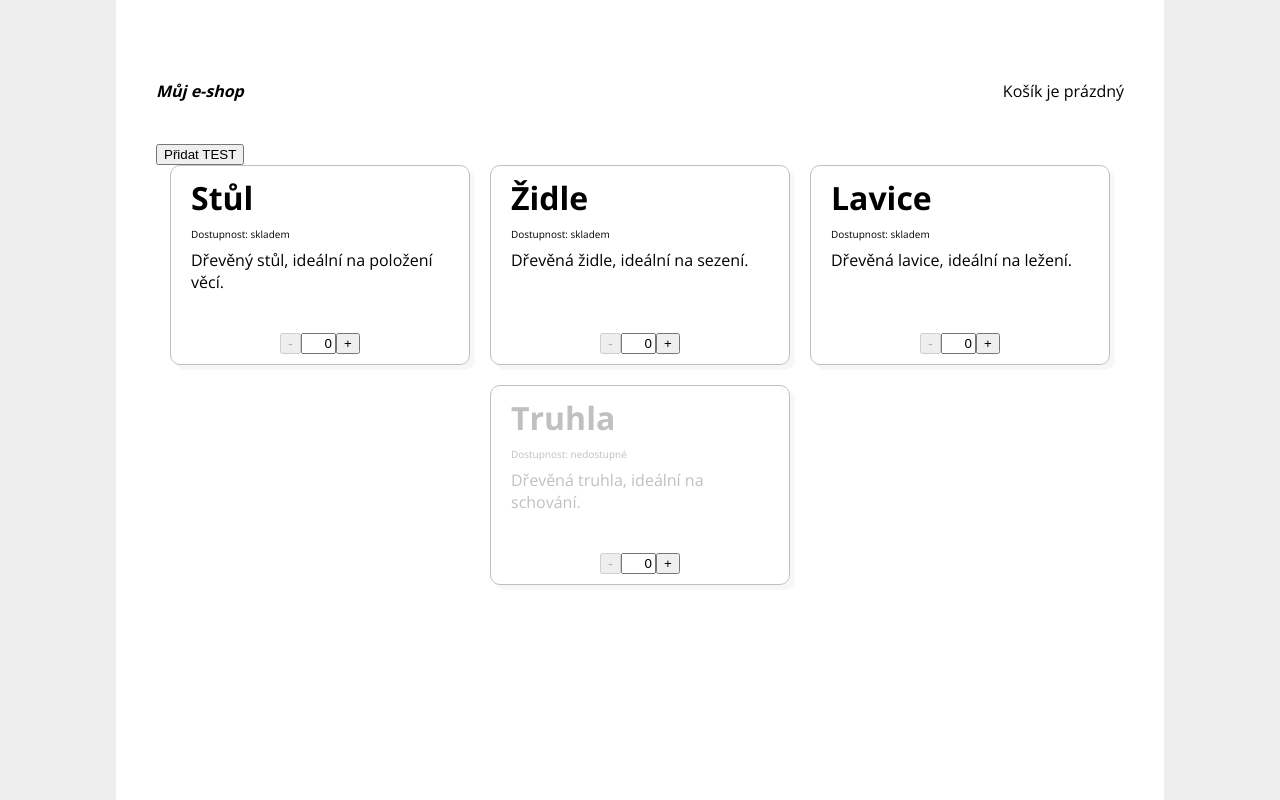
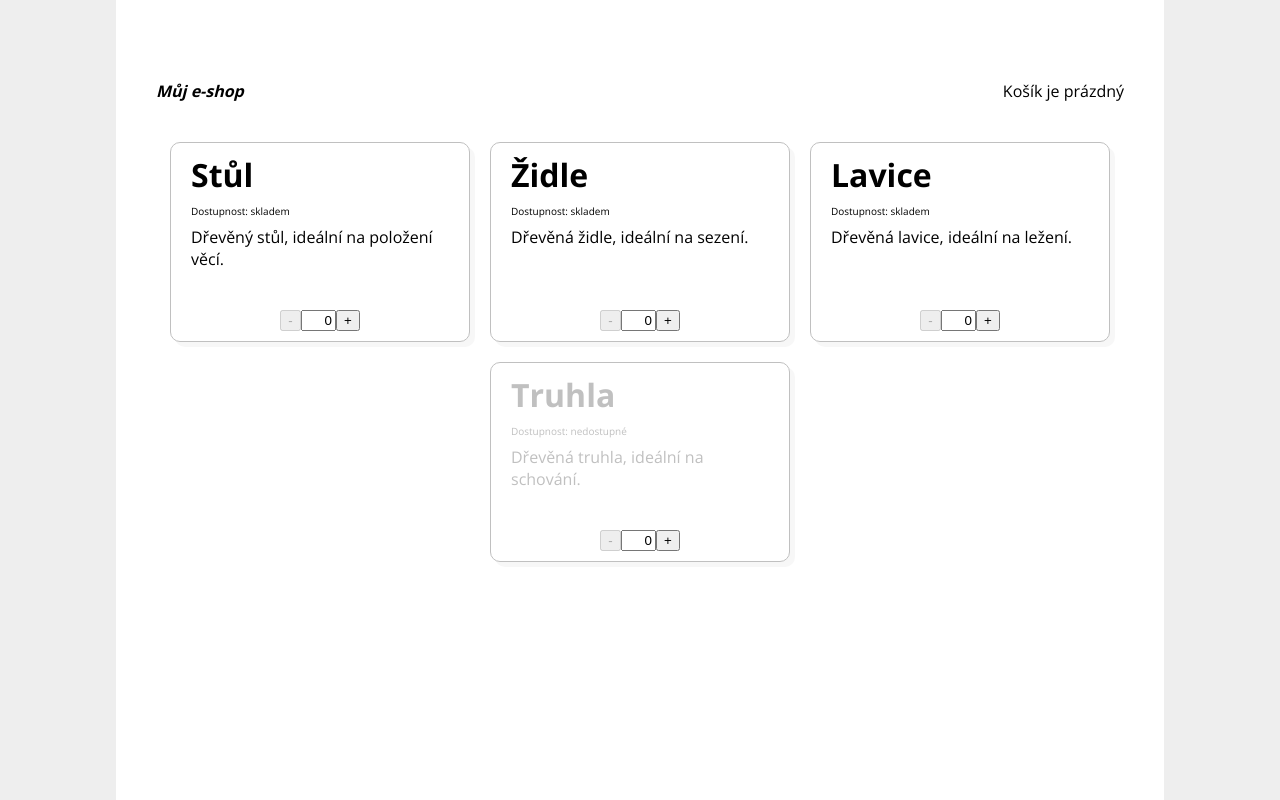
Before and after one commit to Czechitas-podklady-WEB/cviceni-muj-e-shop, a React app: page / in a window 1280 px wide. Built offline with nearby package versions, Linux system fonts and the light colour scheme.

Commit message:
callback pridatPolozku

```diff
--- a/src/App/index.jsx
+++ b/src/App/index.jsx
@@ -24,8 +24,7 @@ const App = () => {
         <Kosik kosik={kosik} />
       </header>
       <main>
-        <button onClick={() => pridatPolozku(0, 'Test')}>Přidat TEST</button>
-        <SeznamProduktu />
+        <SeznamProduktu pridatPolozku={pridatPolozku}/>
       </main>
     </>
   );
--- a/src/Objednani/index.jsx
+++ b/src/Objednani/index.jsx
@@ -1,11 +1,12 @@
 import React, { useState } from "react";
 import './style.css'
 
-const Objednani = () => {
+const Objednani = ({pridat}) => {
   const [count, setCount] = useState(0);
 
   const handleIncrement = () => {
     setCount((c) => c + 1);
+    pridat()
   };
 
   const handleDecrement = () => {
--- a/src/Produkt/index.jsx
+++ b/src/Produkt/index.jsx
@@ -2,13 +2,13 @@ import React from 'react';
 import Objednani from '../Objednani';
 import './style.css'
 
-const Produkt = ({id, nazev, popis, skladem}) => {
+const Produkt = ({id, nazev, popis, skladem, pridatPolozku}) => {
     return (
         <div className={"produkt " + (skladem === 0 ? 'produkt--nedostupny' : '')}>
             <h1 className="produkt__nazev">{nazev}</h1>
             <div className="produkt__dostupnost">Dostupnost: {skladem > 0 ? 'skladem' : 'nedostupné'}</div>
             <div className="produkt__popis">{popis}</div>
-            <Objednani />
+            <Objednani pridat={() => pridatPolozku(id, nazev)} />
         </div>
     )
 }
--- a/src/SeznamProduktu/index.jsx
+++ b/src/SeznamProduktu/index.jsx
@@ -29,11 +29,11 @@ const produkty = [
     },
 ]
 
-const SeznamProduktu = () => {
+const SeznamProduktu = ({pridatPolozku}) => {
     return (
         <div className="seznam-produktu">
             {
-                produkty.map(produkt => <Produkt key={produkt.id} {...produkt}/>)
+                produkty.map(produkt => <Produkt key={produkt.id} pridatPolozku={pridatPolozku} {...produkt}/>)
             }
         </div>
     )
```
